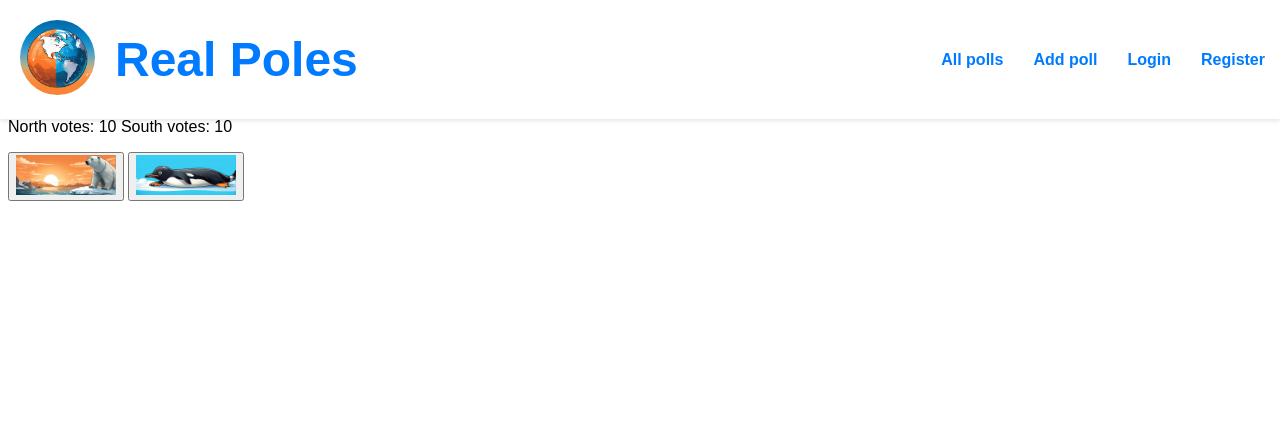
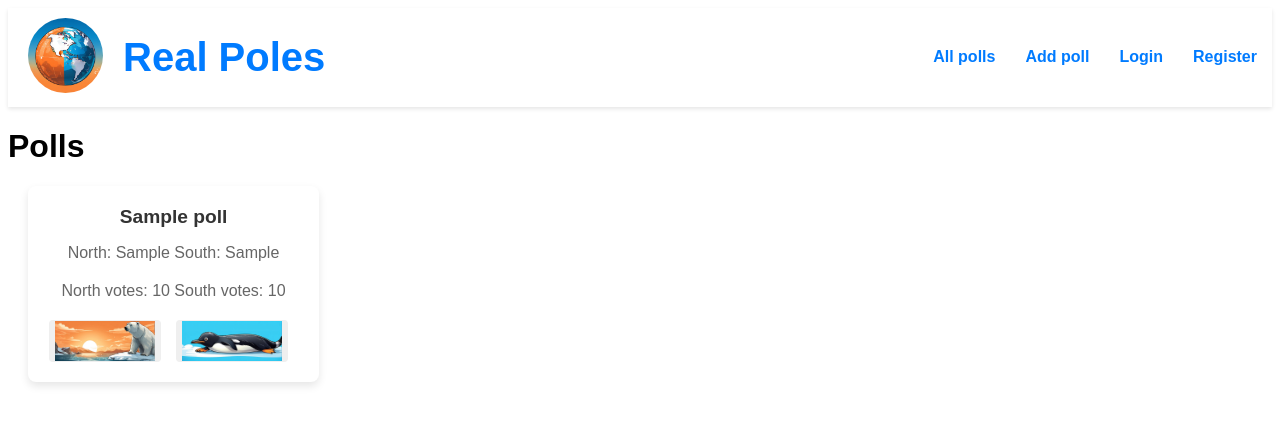
Before and after one commit to benjordan98/real-poles-web-tech, a PHP site: template view/poll-list.php in a window 1280 px wide. Shown: the top 425 px of the page. Run offline with PHP 8.4, Linux system fonts and the light colour scheme; the template is opened without the code that fills it: most values are stand-ins (such as "Sample title", 1, 10 or a date in 2020); some libraries are stand-ins or nearby versions.

Commit message:
modified menu, added card layout for all polls page

```diff
--- /dev/null
+++ b/assets/css/allpolls.css
@@ -0,0 +1,108 @@
+/* Container for the cards */
+.card-container {
+    display: grid;
+    grid-template-columns: repeat(4, 1fr);
+    /* Creates four columns of equal width */
+    gap: 20px;
+    /* Space between the cards */
+    margin: 20px;
+    /* Margin around the entire grid */
+}
+
+.card {
+    transition: transform 0.3s ease-in-out;
+    /* Smooth transition for the transform property */
+    background-color: #fff;
+    border-radius: 8px;
+    box-shadow: 0 4px 8px rgba(0, 0, 0, 0.1);
+    overflow: hidden;
+}
+
+.card:hover {
+    transform: scale(1.05);
+    /* Slightly increase the size of the card */
+}
+/* Styling for the card body */
+.card-body {
+    padding: 20px;
+    /* Spacing inside the card */
+    text-align: center;
+}
+
+/* Card title styling */
+.card-title {
+    font-size: 1.2em;
+    /* Larger text for the title */
+    color: #333;
+    /* Dark gray color for better readability */
+    margin-bottom: 10px;
+    /* Space below the title */
+    margin-top: 0;
+}
+
+/* Card text styling */
+.card-text {
+    color: #666;
+    /* Lighter text color for contrast */
+    margin-bottom: 20px;
+    /* Space below the text */
+}
+
+/* Styling for buttons within the card */
+.btn {
+    /* background-color: #007BFF; */
+    /* Bright blue background */
+    color: white;
+    /* White text */
+    border: none;
+    /* No border */
+    /* padding: 10px 20px; */
+    /* Padding around the text */
+    margin-right: 10px;
+    /* Space between buttons */
+    border-radius: 4px;
+    /* Rounded corners for the button */
+    cursor: pointer;
+    /* Pointer cursor on hover */
+    transition: background-color 0.3s;
+    /* Smooth transition for hover effect */
+}
+
+/* .btn:hover {
+    background-color: #0056b3;
+    /* Darker shade of blue on hover */
+/* }  */
+
+/* Adjustments for button images */
+.btn img {
+    vertical-align: middle;
+    /* Aligns the image vertically in the button */
+    width: 100px;
+    /* Fixed width for consistency */
+    height: 40px;
+    /* Fixed height for consistency */
+}
+
+/* Responsive adjustments for tablets */
+@media (max-width: 1024px) {
+    .card-container {
+        grid-template-columns: repeat(3, 1fr);
+        /* 3 columns for tablets */
+    }
+}
+
+/* Responsive adjustments for mobile phones */
+@media (max-width: 768px) {
+    .card-container {
+        grid-template-columns: repeat(2, 1fr);
+        /* 2 columns for smaller devices */
+    }
+}
+
+/* Very small screens, like smartphones in portrait mode */
+@media (max-width: 480px) {
+    .card-container {
+        grid-template-columns: 1fr;
+        /* 1 column for very small screens */
+    }
+}
--- a/assets/css/menu.css
+++ b/assets/css/menu.css
@@ -10,7 +10,7 @@ header {
     /* Distributes space between elements */
     /* padding: 20px 20px; */
     /* Padding on the sides */
-    position: fixed;
+    /* position: fixed; */
     top: 0;
     left: 0;
     width: 100%;
@@ -36,7 +36,7 @@ header {
     /* Allows the title to take up the space between the logo and the menu */
     margin-left: 20px;
     /* Adds a little space between the logo and the title */
-    font-size: 1.5rem;
+    font-size: 1.25rem;
     /* Adjust size as necessary */
     color: #007BFF;
     /* Style the title with a suitable color */
--- a/controller/PollController.php
+++ b/controller/PollController.php
@@ -52,7 +52,7 @@ class PollController
         }
         if (self::hasUserVoted($_POST["poll_id"])) {
             self::showAllPolls(["errorMessage" => "You have already voted."]);
-            echo "You have already voted.";
+            // echo "You have already voted.";
             return;
         }
         $validData = isset($_POST["poll_id"]) && isset($_POST["vote"]);
--- a/index.php
+++ b/index.php
@@ -30,6 +30,11 @@ $urls = [
         UserController::logout();
     },
     "results" => function () {
+        // check if user is logged in
+        if (!User::isLoggedIn()) {
+            ViewHelper::redirect(BASE_URL . "user/login");
+            return;
+        }
         PollController::showResults();
     },
     "allpolls" => function () {
--- a/model/PollDB.php
+++ b/model/PollDB.php
@@ -53,7 +53,6 @@ class PollDB
         $stmt->bindValue(":poll_id", $poll_id);
         $stmt->bindValue(":user_id", $user_id);
         $stmt->execute();
-        echo $stmt->fetchColumn(0);
         return $stmt->fetchColumn(0) > 0;
     }
 
--- a/view/poll-add.php
+++ b/view/poll-add.php
@@ -10,6 +10,7 @@
 <body>
     <?php include("view/menu.php"); ?>
     <h1>Add a poll!</h1>
+    <div class="main-container">
         <form action="<?= BASE_URL . "poll/add" ?>" method="POST">
             <div>
                 <input type="text" name="question" class="form-control" id="questionInput" placeholder="question" required>
@@ -25,6 +26,7 @@
             </div>
             <button type="submit">Add poll</button>
         </form>
+    </div>
 
 </body>
 
--- a/view/poll-list.php
+++ b/view/poll-list.php
@@ -4,62 +4,35 @@
 <head>
     <meta charset="UTF-8">
     <meta name="viewport" content="width=device-width, initial-scale=1.0">
+    <link rel="stylesheet" type="text/css" href="<?= CSS_URL . "allpolls.css" ?>">
     <title>Polls</title>
 </head>
 
 <body>
     <?php include("view/menu.php"); ?>
-    <!-- get all polls from all users -->
+    <div class="main-content">
         <h1>Polls</h1>
-    <!-- <table>
-        <tr>
-            <th>Poll Question</th>
-            <th>User</th>
-            <th>North Answer</th>
-            <th>North Votes</th>
-            <th>South Answer</th>
-            <th>South Votes</th>
-        </tr>
+        <div class="card-container">
             <?php foreach ($polls as $poll) : ?>
-            <tr>
-                <td>
-                    <?= $poll["question"] ?>
-                </td>
-                <td>
-                    <?= $poll['username'] ?>
-                </td>
-                <td> <?= $poll["north_ans"] ?> </td>
-                <td><?= $poll["north_votes"] ?></td>
-                <td><?= $poll["south_votes"] ?></td>
-            </tr>
-        <?php endforeach; ?>
-    </table> -->
-
-    <div class="container">
-        <div class="row">
-            <?php foreach ($polls as $poll) : ?>
-                <div class="col-sm-4">
                 <div class="card">
                     <div class="card-body">
                         <h5 class="card-title"><?= $poll["question"] ?></h5>
                         <form method="post" action="<?= BASE_URL . "poll/vote" ?>">
                             <input type="hidden" name="poll_id" value="<?= $poll['poll_id']; ?>">
+                            <p class="card-text">North: <?= $poll["north_ans"] ?> South: <?= $poll["south_ans"] ?></p>
                             <p class="card-text">North votes: <?= $poll["north_votes"] ?> South votes: <?= $poll["south_votes"] ?></p>
                             <button class="btn btn-primary" type="submit" name="vote" value="1">
-                                    <img src="<?= IMAGES_URL . "north_button.png" ?>" alt="fuck shit" style="width: 100px; height: 40px;">
+                                <img src="<?= IMAGES_URL . "north_button.png" ?>" alt="North button" style="width: 100px; height: 40px;">
                             </button>
                             <button class="btn btn-primary" type="submit" name="vote" value="0">
-                                    <img src="<?= IMAGES_URL . "south_button.png" ?>" alt="fuck" style="width: 100px; height: 40px;">
+                                <img src="<?= IMAGES_URL . "south_button.png" ?>" alt="South button" style="width: 100px; height: 40px;">
                             </button>
                         </form>
-                        </div>
                     </div>
                 </div>
             <?php endforeach; ?>
         </div>
     </div>
-
-
 </body>
 
 </html>
--- a/view/poll-results.php
+++ b/view/poll-results.php
@@ -9,6 +9,7 @@
 
 <body>
     <?php include("view/menu.php"); ?>
+    <div class="main-content">
         <h1>Your Polls!</h1>
         <table>
             <tr>
@@ -30,6 +31,7 @@
                 </tr>
             <?php endforeach; ?>
         </table>
+    </div>
 </body>
 
 </html>
```
Lines whose indentation alone changed are shown as unchanged.
